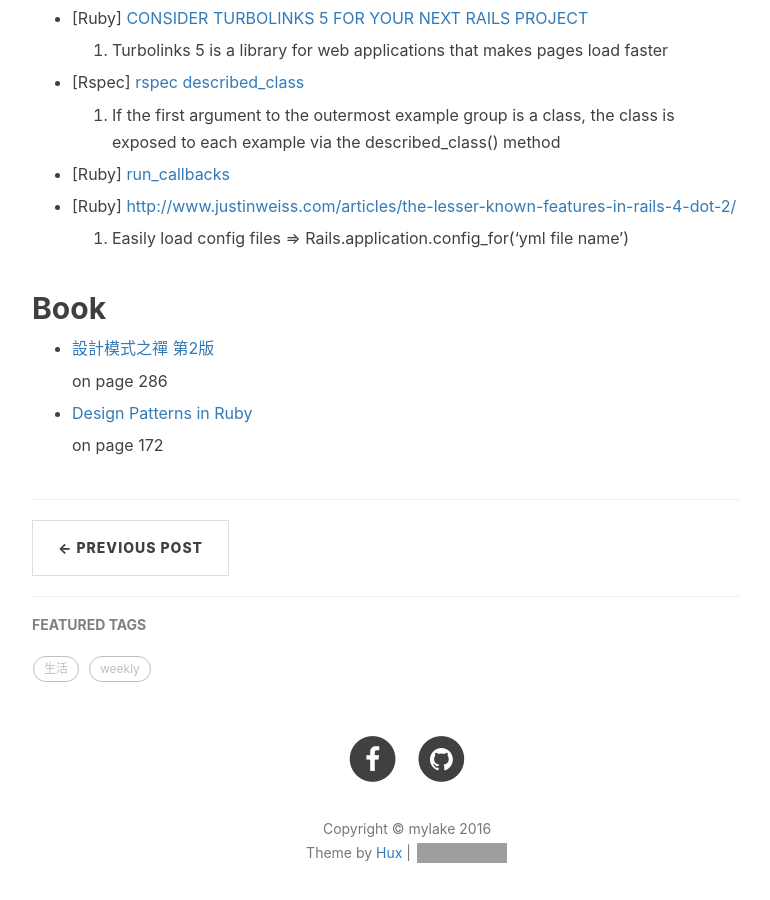
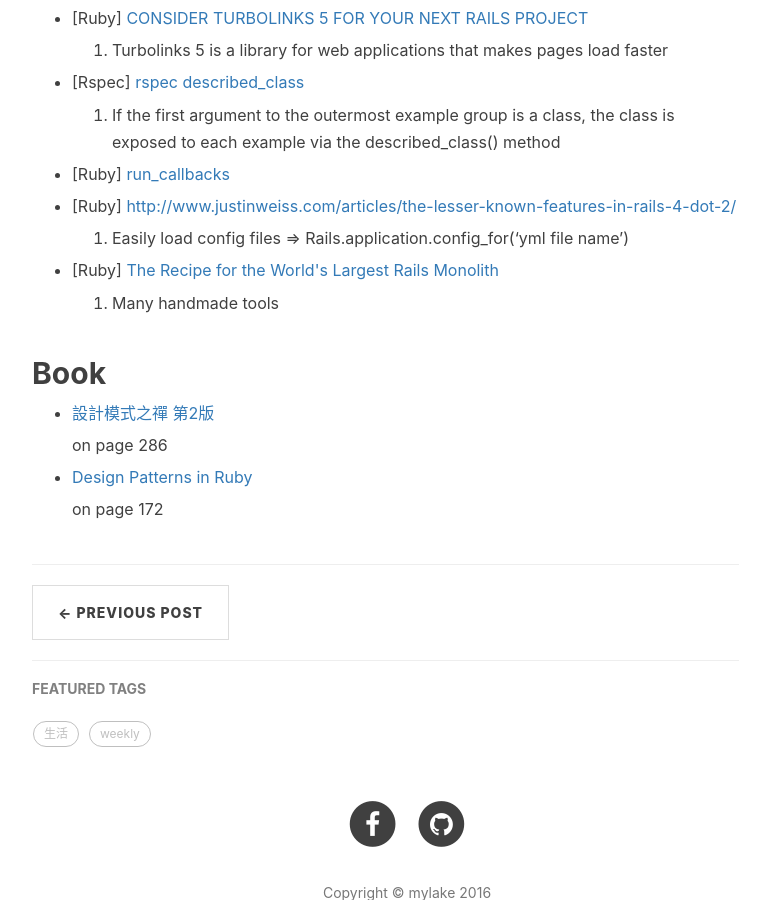
Before and after one commit to mylake/mylake.github.com, a Jekyll site: the page built from _posts/2016-07-31-2016.markdown, in a window 1280 px wide and 900 px high, scrolled down 1695 px. Shown: the whole window, without its empty margins (233-1003 px from the left). Built offline with Jekyll 4.4.1, drawn with Linux system fonts in a browser that asks for light colours; nearby versions of some CDN libraries; comment, search, counter and statistics services are not loaded; grey boxes are pictures that could not be loaded.

Commit message:
The Recipe for the World's Largest Rails Monolith

```diff
--- a/_posts/2016-07-31-2016.markdown
+++ b/_posts/2016-07-31-2016.markdown
@@ -68,6 +68,9 @@
 * <p>[Ruby] <a href="http://www.justinweiss.com/articles/the-lesser-known-features-in-rails-4-dot-2/">http://www.justinweiss.com/articles/the-lesser-known-features-in-rails-4-dot-2/</a></p>
   1. Easily load config files => Rails.application.config_for('yml file name')
 
+* <p>[Ruby] <a href="https://speakerdeck.com/a_matsuda/the-recipe-for-the-worlds-largest-rails-monolith">The Recipe for the World's Largest Rails Monolith</a></p>
+  1. Many handmade tools
+
 ## Book
 * <p> <a href="http://www.books.com.tw/products/CN11096287">設計模式之禪 第2版</a></p>
   on page 286
```
Also changed, not shown: 3 other files.
